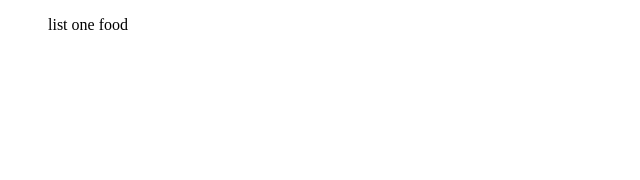
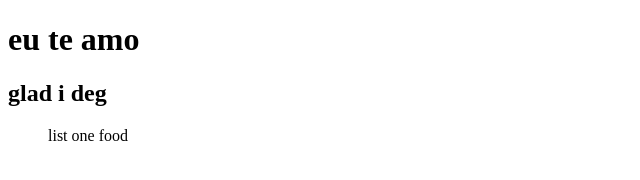
Before and after one commit to ahbakken/JS_tutorial, a plain HTML site: page index.html in a window 1280 px wide. Shown: the whole page, without its empty margins (0-640 px from the left). Drawn offline with Linux system fonts and the light colour scheme.

Commit message:
header1 and 2

```diff
--- a/index.html
+++ b/index.html
@@ -4,6 +4,8 @@
         <title>Eu ta amo mais </title>
     </head>
     <body>
+        <h1>eu te amo</h1>
+        <h2>glad i deg</h2>
         <ul>
             list
             one
```
